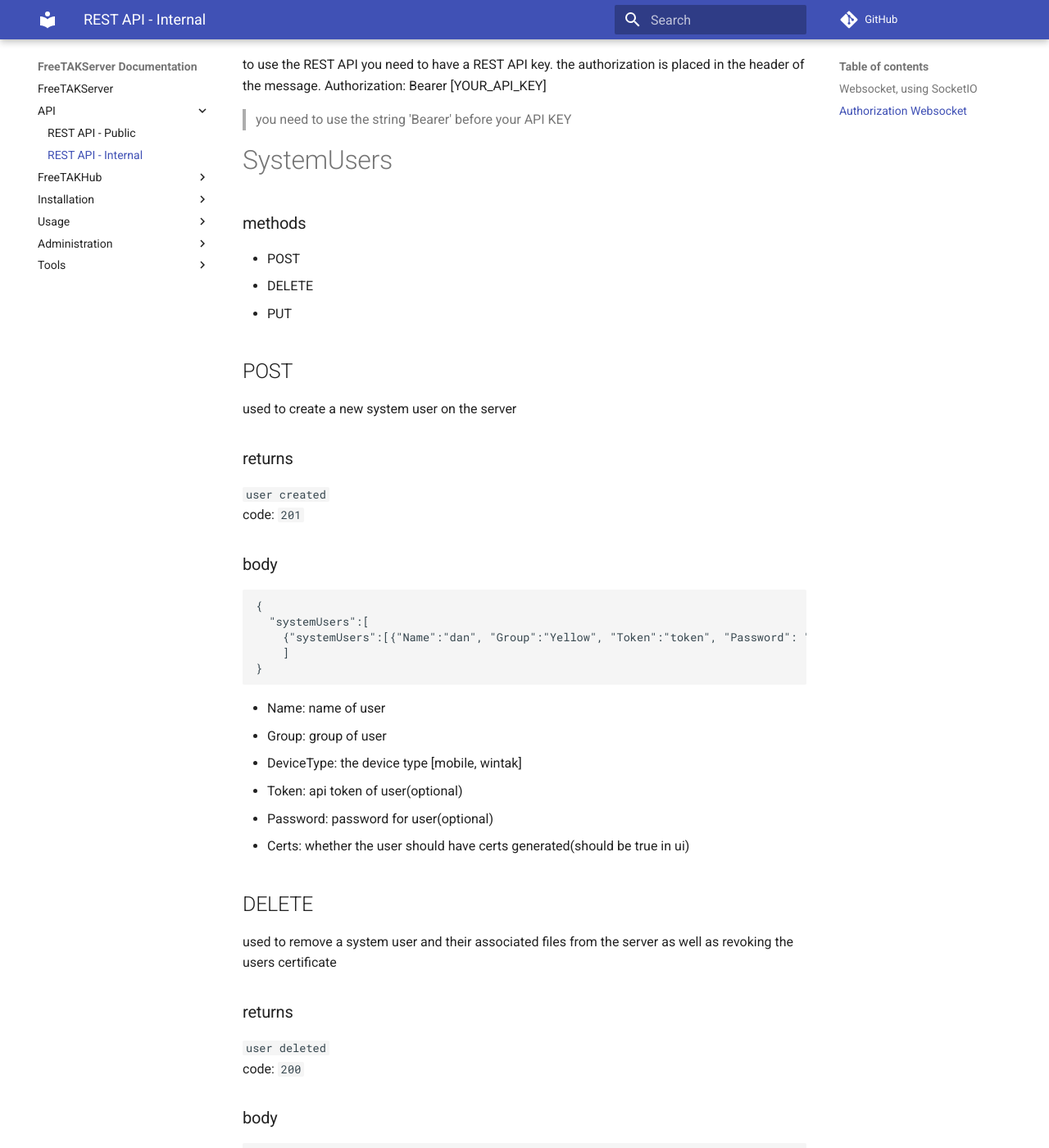
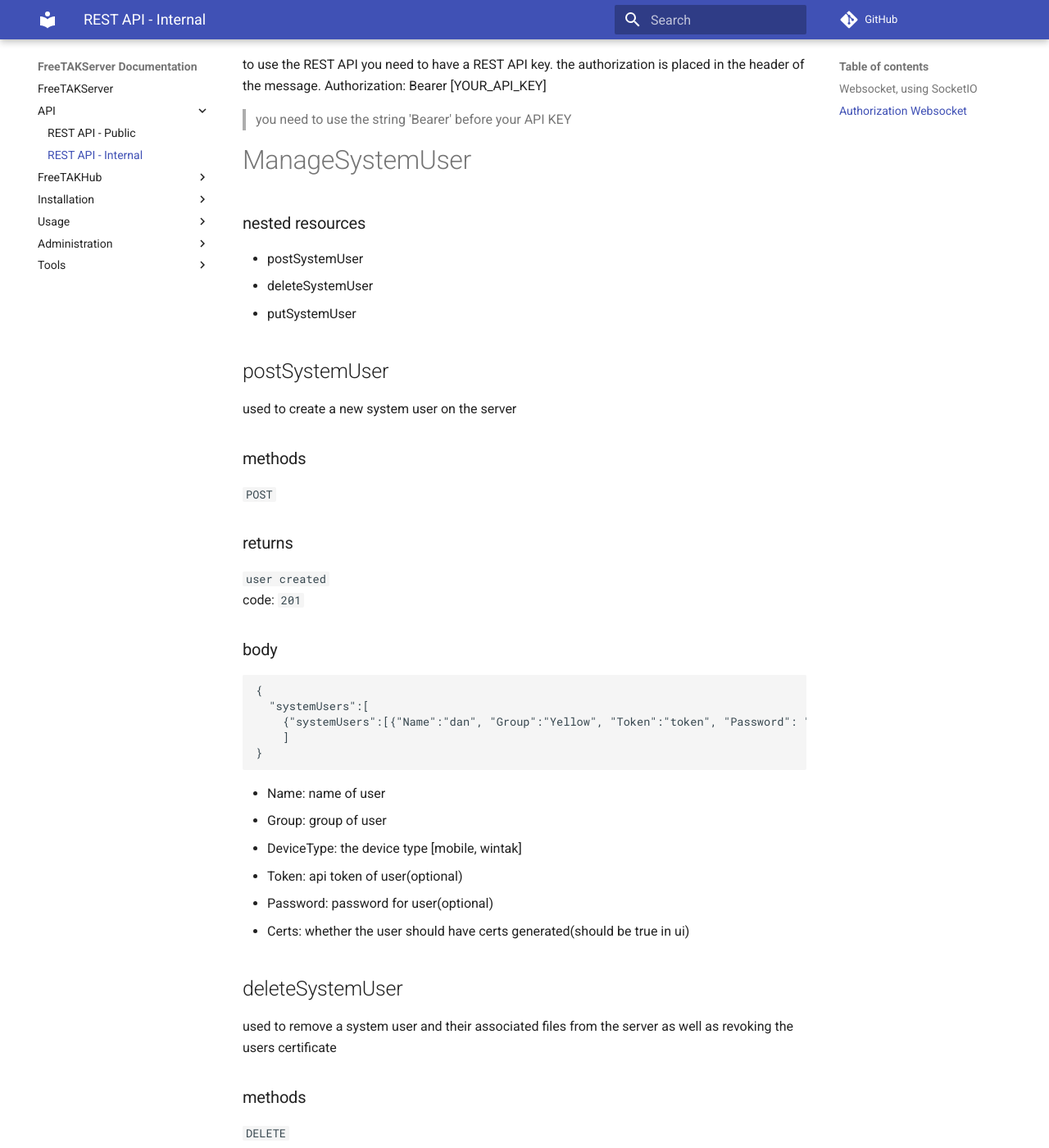
Before and after one commit to FreeTAKTeam/FreeTAKServer-User-Docs, an MkDocs documentation site: the page built from docs/docs/API/REST_API_InternalDoc.md, in a window 1280 px wide and 1400 px high, scrolled down 11326 px. Shown: the whole window at 82% size. Built offline with MkDocs 1.6.1 and Material for MkDocs 9.7.7, drawn with Linux system fonts in a browser that asks for light colours; comment, search, counter and statistics services are not loaded; some of the changed text lies outside the part shown.

Commit message:
re-formatted system user endpoint docs

````diff
--- a/docs/docs/API/REST_API_InternalDoc.md
+++ b/docs/docs/API/REST_API_InternalDoc.md
@@ -420,15 +420,17 @@
 
 > you need to use the string 'Bearer' before your API KEY
 
-# SystemUsers
-### methods
-* POST
-* DELETE
-* PUT
+# ManageSystemUser
+### nested resources
+* postSystemUser
+* deleteSystemUser
+* putSystemUser
 
-## POST
+## postSystemUser
 used to create a new system user on the server
 
+### methods
+```POST```
 ### returns
 `user created`
 code: `201`
@@ -449,9 +451,11 @@
 * Password: password for user(optional)
 * Certs: whether the user should have certs generated(should be true in ui)
 
-## DELETE
+## deleteSystemUser
 used to remove a system user and their associated files from the server as well as revoking the users certificate
 
+### methods
+```DELETE```
 ### returns
 `user deleted`
 code: `200`
@@ -467,9 +471,10 @@
 
 * uid: uid of user to remove
 
-## PUT
+## putSystemUser
 update an existing system user
-
+### methods
+```PUT```
 ### returns
 `user updated`
 code: `200`
````
